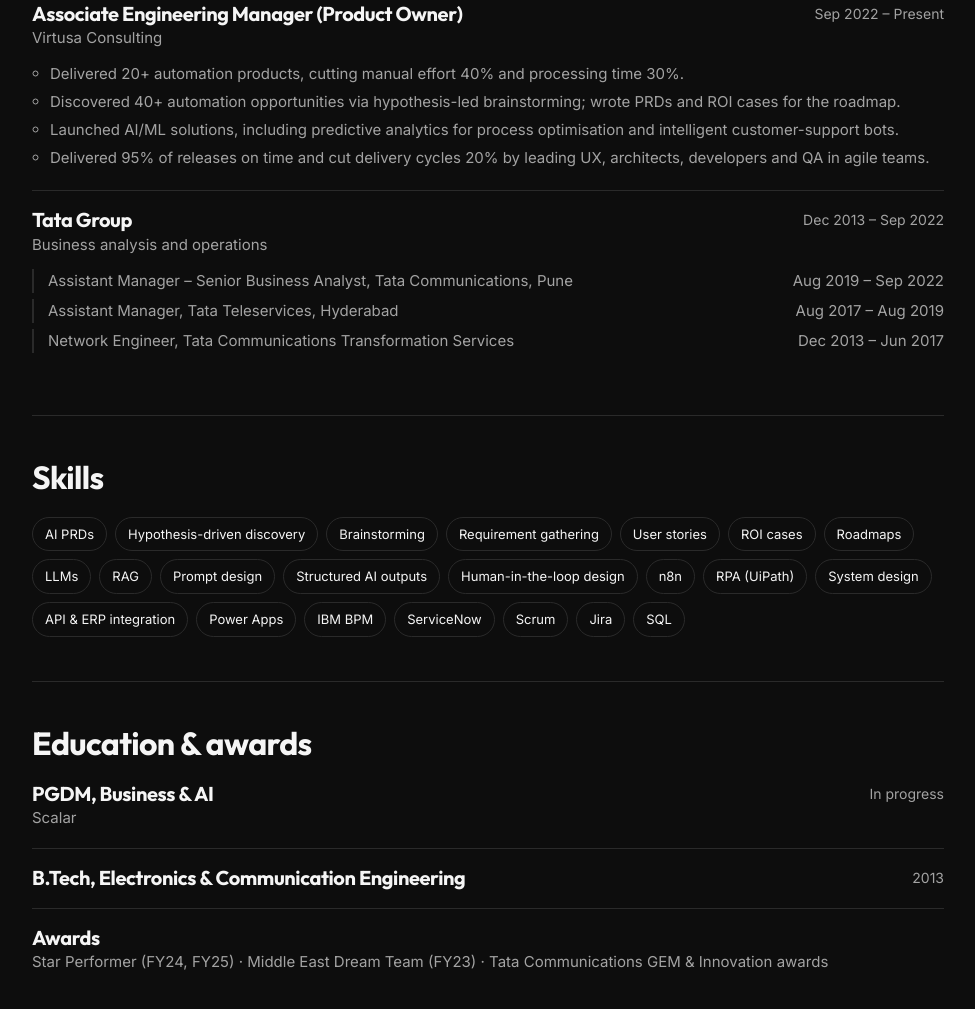
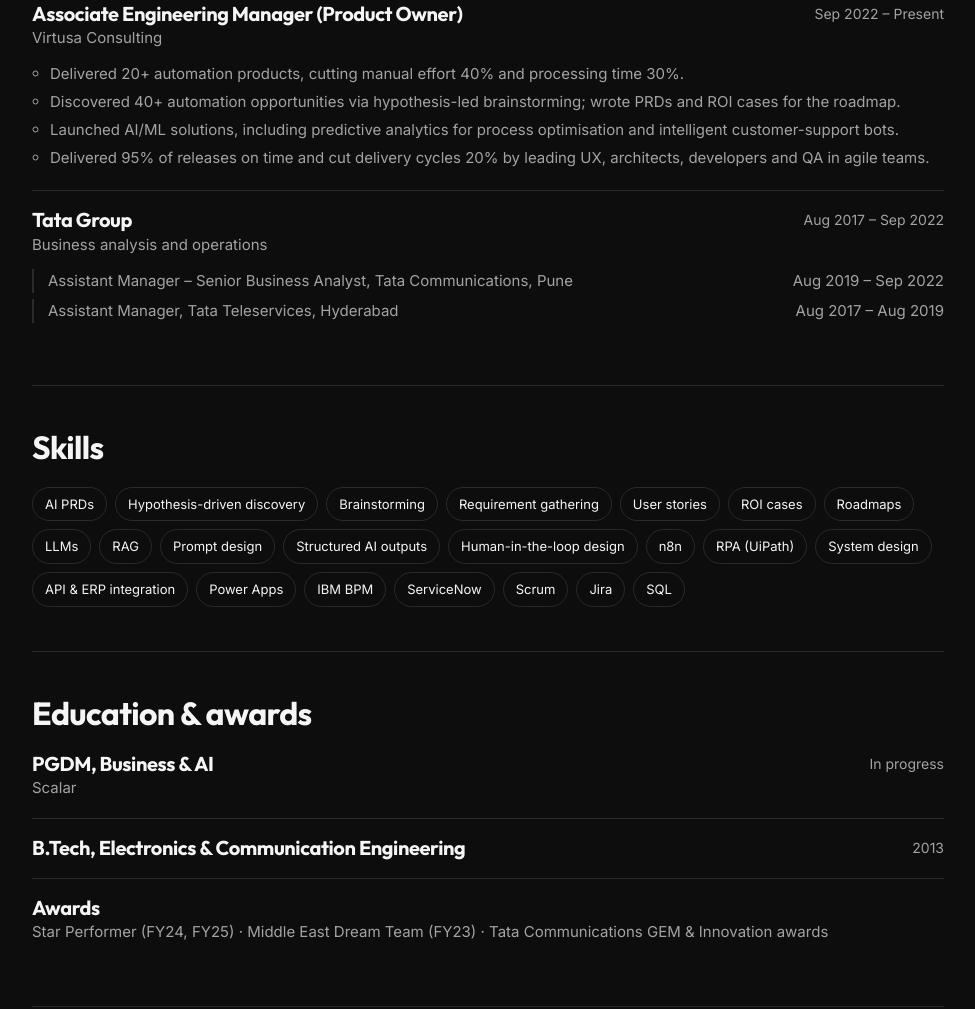
Before and after one commit to kishorekrish9913-ctrl/kishorekrish9913-ctrl.github.io, a plain HTML site: page index.html in a window 1280 px wide. Shown: the part 1716-2725 px from the top of the page, without its empty margins (152-1127 px from the left). Drawn offline with Linux system fonts and the light colour scheme.

Commit message:
Remove Network Engineer role

```diff
--- a/index.html
+++ b/index.html
@@ -187,11 +187,10 @@ body:has(.casepage:target) .home{display:none}
         </li>
         <li>
           <div><h3>Tata Group</h3><div class="r">Business analysis and operations</div></div>
-          <div class="d">Dec 2013 – Sep 2022</div>
+          <div class="d">Aug 2017 – Sep 2022</div>
           <div class="sub">
             <div><span>Assistant Manager – Senior Business Analyst, Tata Communications, Pune</span><span>Aug 2019 – Sep 2022</span></div>
             <div><span>Assistant Manager, Tata Teleservices, Hyderabad</span><span>Aug 2017 – Aug 2019</span></div>
-            <div><span>Network Engineer, Tata Communications Transformation Services</span><span>Dec 2013 – Jun 2017</span></div>
           </div>
         </li>
       </ul>
```
